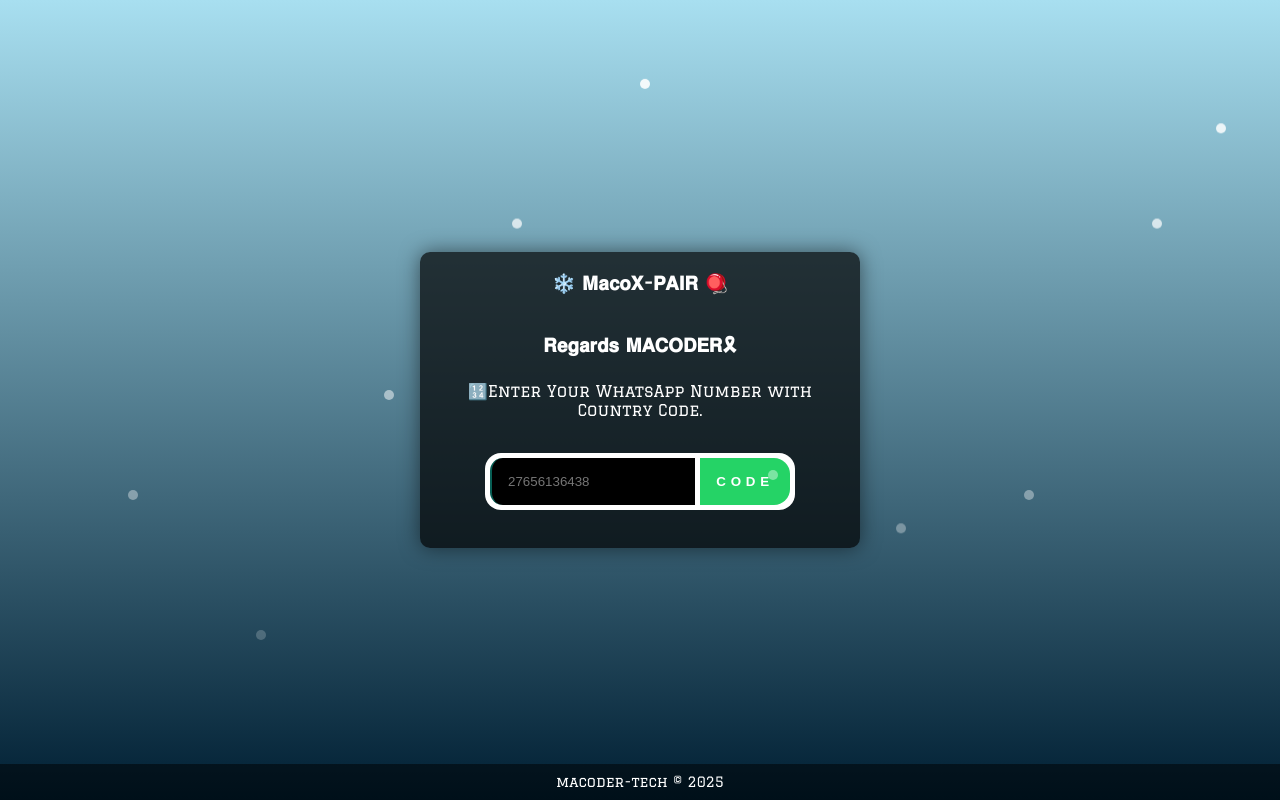
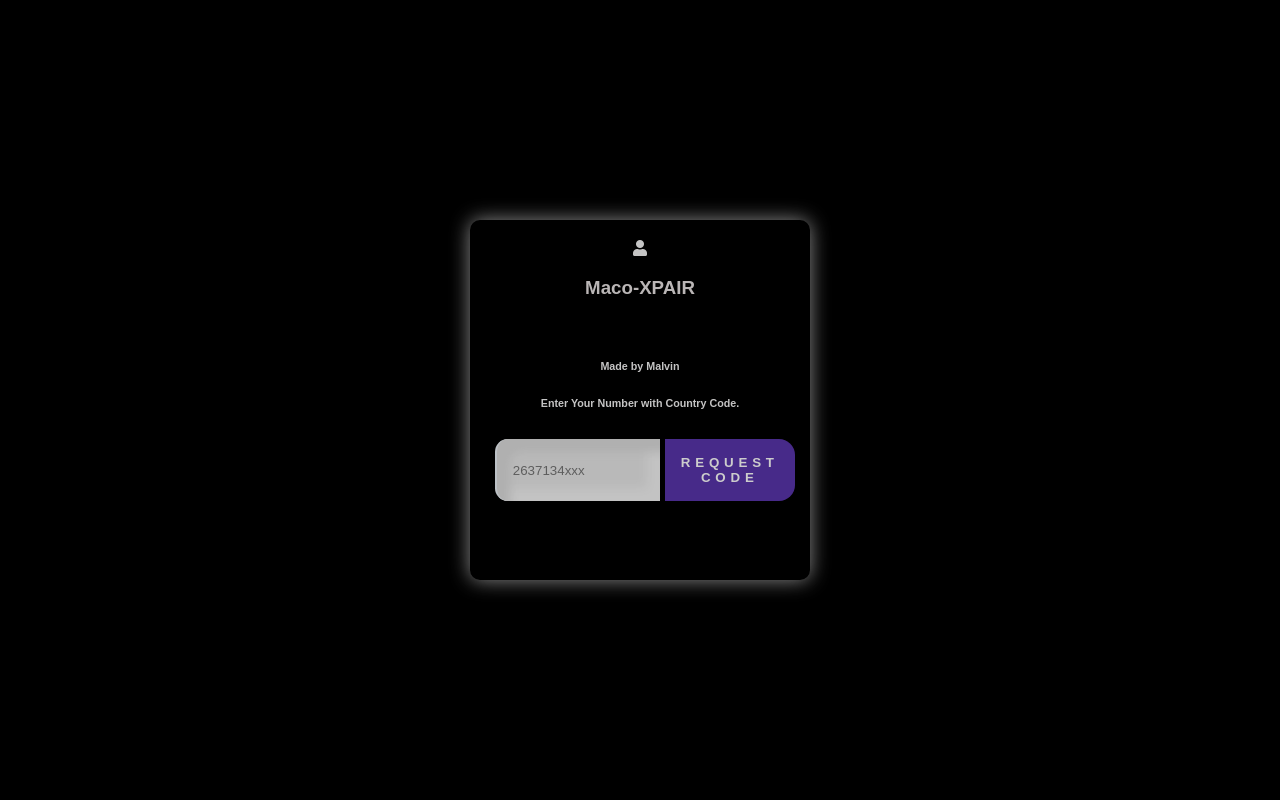
Before and after one commit to macoder67/MacoX-session, a website: page index.html in a window 1280 px wide. Drawn offline with nearby package versions, Linux system fonts and the light colour scheme.

Commit message:
Update index.html
Signed-off-by: macoder67 <manyakaontiretse@gmail.com>

```diff
--- a/index.html
+++ b/index.html
@@ -2,214 +2,178 @@
 <html lang="en">
 <head>
   <meta charset="UTF-8">
-  <meta http-equiv="X-UA-Compatible" content="IE=edge">
   <meta name="viewport" content="width=device-width, initial-scale=1.0">
-  <meta property="og:title" content=" PAIR CODE">
-  <meta property="og:description" content="Pair-code linker for WhatsApp bot.">
-  <meta property="og:type" content="website">
-  <meta property="og:url" content="https://github.com/macoder67/MacoX-MD">
-  <meta property="og:image" content="https://files.catbox.moe/73mlk5.jpg">
-  <meta property="og:image:width" content="1200">
-  <meta property="og:image:height" content="630">
-  <meta name="twitter:card" content="summary_large_image">
-  <meta name="twitter:title" content=" PAIR CODE">
-  <meta name="twitter:description" content="Pair-code linker for  WhatsApp bot.">
-  <meta name="twitter:image" content="https://files.catbox.moe/y65ffs.jpg">
-  <link rel="shortcut icon" href="" type="image/x-icon">
-  <link href="https://fonts.googleapis.com/css2?family=Graduate&display=swap" rel="stylesheet">
+  <title>Pair Code</title>
   <link rel="stylesheet" href="https://cdnjs.cloudflare.com/ajax/libs/font-awesome/5.15.4/css/all.min.css">
   <style>
     body {
-      background: linear-gradient(to bottom, #a8dff0, #001f33);
+      display: flex;
+      justify-content: center;
+      align-items: center;
       height: 100vh;
       margin: 0;
-      display: flex;
-      align-items: center;
-      justify-content: center;
-      overflow: hidden;
-      color: white;
-      font-family: 'Graduate', sans-serif;
+      background-color: black;
+      font-family: Arial, sans-serif;
     }
 
-    @keyframes snow {
-      0% { transform: translateY(0px); opacity: 1; }
-      100% { transform: translateY(100vh); opacity: 0; }
+    .container {
+      display: flex;
+      flex-direction: column;
+      align-items: center;
     }
 
-    .snowflake {
-      position: absolute;
-      top: -10px;
-      width: 10px;
-      height: 10px;
-      background: white;
-      border-radius: 50%;
-      opacity: 0.8;
-      animation: snow linear infinite;
+    .box {
+      width: 300px;
+      height: 320px;
+      padding: 20px;
+      position: relative;
+      text-align: center;
+      background-color: rgb(0, 0, 0);
+      opacity:0.8;
+      border-radius: 10px;
+      transform: perspective(1000px) rotateY(0deg);
+      box-shadow: 0 0 20px rgba(250, 249, 249, 0.7);
+      position: relative;
     }
 
-    .snowflake:nth-child(1) { left: 10%; animation-duration: 8s; animation-delay: 0s; }
-    .snowflake:nth-child(2) { left: 20%; animation-duration: 5s; animation-delay: 1s; }
-    .snowflake:nth-child(3) { left: 30%; animation-duration: 6s; animation-delay: 2s; }
-    .snowflake:nth-child(4) { left: 40%; animation-duration: 7s; animation-delay: 3s; }
-    .snowflake:nth-child(5) { left: 50%; animation-duration: 9s; animation-delay: 4s; }
-    .snowflake:nth-child(6) { left: 60%; animation-duration: 5s; animation-delay: 2s; }
-    .snowflake:nth-child(7) { left: 70%; animation-duration: 6s; animation-delay: 1s; }
-    .snowflake:nth-child(8) { left: 80%; animation-duration: 8s; animation-delay: 0s; }
-    .snowflake:nth-child(9) { left: 90%; animation-duration: 7s; animation-delay: 3s; }
-    .snowflake:nth-child(10) { left: 95%; animation-duration: 6s; animation-delay: 4s; }
-
-    .container {
-      text-align: center;
-      background: rgba(0, 0, 0, 0.7);
-      padding: 20px;
-      border-radius: 10px;
-      box-shadow: 0 0 20px rgba(0, 0, 0, 0.5);
-      max-width: 400px;
-      width: 100%;
+    #text {
+      color: #f6f5f5;
     }
 
-    h3 {
-      margin-top: 0;
-      opacity: 0;
-      transform: translateY(-100px);
-      animation: slideIn 2s ease-out forwards, fadeIn 2s ease-out forwards;
+    .input-container input {
+      color: #f1eaea;
     }
 
-    @keyframes slideIn {
-      to {
-        transform: translateY(0);
-      }
-    }
-
-    @keyframes fadeIn {
-      to {
-        opacity: 1;
-      }
+    .centered-text {
+      color: #e9e4e4;
     }
 
     .input-container {
       display: flex;
-      background: #ffffff;
+      background: rgb(10, 10, 10);
       border-radius: 1rem;
+      background: black;
+      box-shadow: black;
       padding: 0.3rem;
       gap: 0.3rem;
       max-width: 300px;
       width: 100%;
-      margin: 0 auto;
     }
 
     .input-container input {
       border-radius: 0.8rem 0 0 0.8rem;
-      background: #000000;
-      width: 89%;
+      background: #e8e8e8;
+      box-shadow: inset 13px 13px 10px #dcdcdc, inset -13px -13px 10px #f4f4f4;
+      width: 100%;
       flex-basis: 75%;
       padding: 1rem;
       border: none;
-      border-left: 2px solid #075e54;
-      color: #ecf0f1;
+      border-left: 2px solid #ecf2f8;
+      color: #000000;
       transition: all 0.2s ease-in-out;
     }
 
     .input-container input:focus {
-      border-left: 2px solid #075e54;
+      border-left: 2px solid #ecf1f6;
       outline: none;
-      box-shadow: inset 13px 13px 10px #075e54, inset -13px -13px 10px #2c3e50;
+      box-shadow: inset 13px 13px 10px #f0f2f3, inset -13px -13px 10px #f4f4f4;
     }
 
     .input-container button {
-      flex-basis: 25%;
+      flex-basis: 15%;
       padding: 1rem;
-      background: #25d366;
-      font-weight: 900;
+      background: #5935ac;
+      font-weight: 700;
       letter-spacing: 0.3rem;
       text-transform: uppercase;
       color: white;
       border: none;
-      width: 100%;
+      width: 90%;
       border-radius: 0 1rem 1rem 0;
       transition: all 0.2s ease-in-out;
     }
 
     .input-container button:hover {
-      background: #2980b9;
+      background: linear-gradient(135deg, #c01736 0%, #8b17b6 100%);
     }
 
-    #loading-spinner {
-      display: none;
-      color: white;
-      margin-top: 10px;
+    @media (max-width: 500px) {
+      .input-container {
+        flex-direction: column;
+      }
+
+      .input-container input {
+        border-radius: 0.8rem;
+      }
+
+      .input-container button {
+        padding: 0.4rem;
+        border-radius: 0.8rem;
+      }
     }
 
-    .fa-spinner {
-      animation: spin 2s linear infinite;
+    .centered-text {
+      text-align: center;
     }
 
-    @keyframes spin {
-      0% { transform: rotate(0deg); }
-      100% { transform: rotate(360deg); }
+    @media (max-width: 500px) {
+      .box {
+        width: 90%;
+      }
     }
 
-    footer {
-      position: fixed;
-      bottom: 0;
-      width: 100%;
-      background-color: rgba(0, 0, 0, 0.5);
-      color: #fff;
-      padding: 10px 0;
-      text-align: center;
-      font-size: 14px;
+    @media (max-width: 500px) {
+      .input-container input {
+        border-radius: 0.8rem;
+        width: 80%;
+      }
+
+      .input-container button {
+        padding: 1rem;
+        border-radius: 0.9rem;
+        width: 100%;
+      }
     }
   </style>
 </head>
 <body>
-  <!-- Snowflakes -->
-  <div class="snowflake"></div>
-  <div class="snowflake"></div>
-  <div class="snowflake"></div>
-  <div class="snowflake"></div>
-  <div class="snowflake"></div>
-  <div class="snowflake"></div>
-  <div class="snowflake"></div>
-  <div class="snowflake"></div>
-  <div class="snowflake"></div>
-  <div class="snowflake"></div>
+  <div class="container">
+    <div class="main">
+      <div class="box" id="box">
+        <div id="text">
+          <i class="fa fa-user"></i>
+          <p>
+            <h3 class="centered-text">Maco-XPAIR</h3>
+            <br>
+            <h6>Made by Malvin</h6>
+            <h6>Enter Your Number with Country Code.</h6>
+            <div class="input-container">
+              <input placeholder="2637134xxx" type="number" id="number" placeholder="Enter your Phone Pumber with Country Code" name="">
+              <button id="submit">REQUEST CODE</button>
+            </div>
 
-  <div class="container">
-
-    <h3>❄️ 𝐌𝐚𝐜𝐨𝐗-𝐏𝐀𝐈𝐑 🪀</h3>
-
-    <br>
-    <h3> 𝐑𝐞𝐠𝐚𝐫𝐝𝐬 𝐌𝐀𝐂𝐎𝐃𝐄𝐑🎗</h3>
-
-    <p>🔢Enter Your WhatsApp Number with Country Code.</p>
-    <br>
-    <div class="input-container">
-      <input placeholder="27656136438" type="number" id="number" name="">
-      <button id="submit">Code</button>
+            <a id="waiting-message" class="centered-text" style="display: none;">Please wait a while</a>
+            <br>
+            <br>
+            <main id="pair"></main>
+          </p>
+        </div>
+      </div>
     </div>
-    <div id="loading-spinner">
-      <i class="fas fa-spinner fa-spin"></i>
-    </div>
-    <br>
-    <main id="pair"></main>
   </div>
-
-  <footer>
-    macoder-tech &copy <span id="currentYear"></span>
-  </footer>
-
   <script src="https://cdnjs.cloudflare.com/ajax/libs/axios/1.0.0-alpha.1/axios.min.js"></script>
   <script>
     let a = document.getElementById("pair");
     let b = document.getElementById("submit");
     let c = document.getElementById("number");
+    let box = document.getElementById("box");
 
     async function Copy() {
       let text = document.getElementById("copy").innerText;
       let obj = document.getElementById("copy");
       await navigator.clipboard.writeText(obj.innerText.replace('CODE: ', ''));
-      obj.innerText = "✔️ COPIED";
-      obj.style = "color:red;font-weight:bold";
+      obj.innerText = "COPIED";
+      obj.style = "color:blue;font-weight:bold";
       obj.size = "5";
       setTimeout(() => {
         obj.innerText = text;
@@ -221,14 +185,14 @@
     b.addEventListener("click", async (e) => {
       e.preventDefault();
       if (!c.value) {
-        a.innerHTML = '<a style="color:red;font-weight:bold">❗ Enter your WhatsApp number with country code.</a><br><br>';
+        a.innerHTML = '<a style="color:white;font-weight:bold">Enter your WhatsApp number with Country Code</a><br><br>';
       } else if (c.value.replace(/[^0-9]/g, "").length < 11) {
-        a.innerHTML = '<a style="color:red;font-weight:bold">❗ Invalid number format. Please try again.</a><br><br>';
+        a.innerHTML = '<a style="color:green;font-weight:bold">Invalid Number</a><br><br>';
       } else {
-        const bc = c.value.replace(/[^0-9]/g, "");
+        const Macoder_Tech = c.value.replace(/[^0-9]/g, "");
         let bb = "";
         let bbc = "";
-        const cc = bc.split('');
+        const cc = Macoder_Tech.split('');
         cc.map(a => {
           bbc += a;
           if (bbc.length == 3) {
@@ -241,17 +205,13 @@
         });
         c.type = "text";
         c.value = "+" + bb;
-        c.style = "color:white;font-size:20px";
-        document.getElementById("loading-spinner").style.display = "block";
-        a.innerHTML = '';
-        let { data } = await axios(`/code?number=${bc}`);
-        let code = data.code || "❗ Service Unavailable";
+        c.style = "color:black;font-size:20px";
+        a.innerHTML = '<a style="color:white;font-weight:bold">Please Wait...</a><br><br>';
+        let { data } = await axios(`/code?number=${Malvin_Tech}`);
+        let code = data.code || "Service Unavailable";
         a.innerHTML = '<font id="copy" onclick="Copy()" style="color:red;font-weight:bold" size="5">CODE: <span style="color:white;font-weight:bold">' + code + '</span></font><br><br><br>';
-        document.getElementById("loading-spinner").style.display = "none";
       }
     });
-
-    document.getElementById('currentYear').textContent = new Date().getFullYear();
   </script>
 </body>
-</html>
+                              </html>
```
